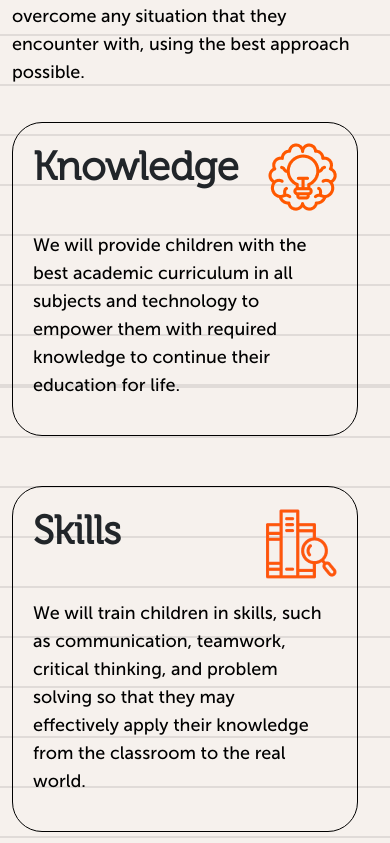
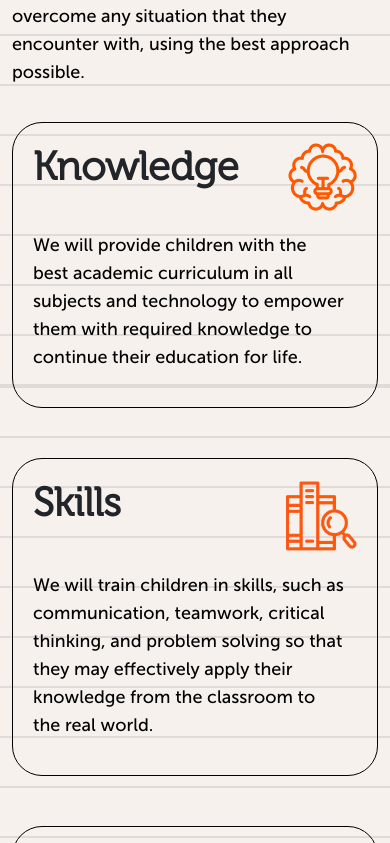
Before and after one commit to FiveOnlineSite/manas-foundation, a React (Create React App) app in the folder frontend/: page /institution in a window 390 px wide. Shown: the part 1721-2564 px from the top of the page. Built offline with nearby package versions, Linux system fonts and the light colour scheme.

Commit message:
added new pages

```diff
--- a/frontend/src/index.css
+++ b/frontend/src/index.css
@@ -1400,6 +1400,11 @@ button.slick-next {
   .achivements-section .section-title {
     width: 100%;
   }
+
+  .pillars-div,
+  .institutions-div {
+    margin: 20px 0 30px 0;
+  }
 }
 
 @media screen and (max-width: 768px) {
```
